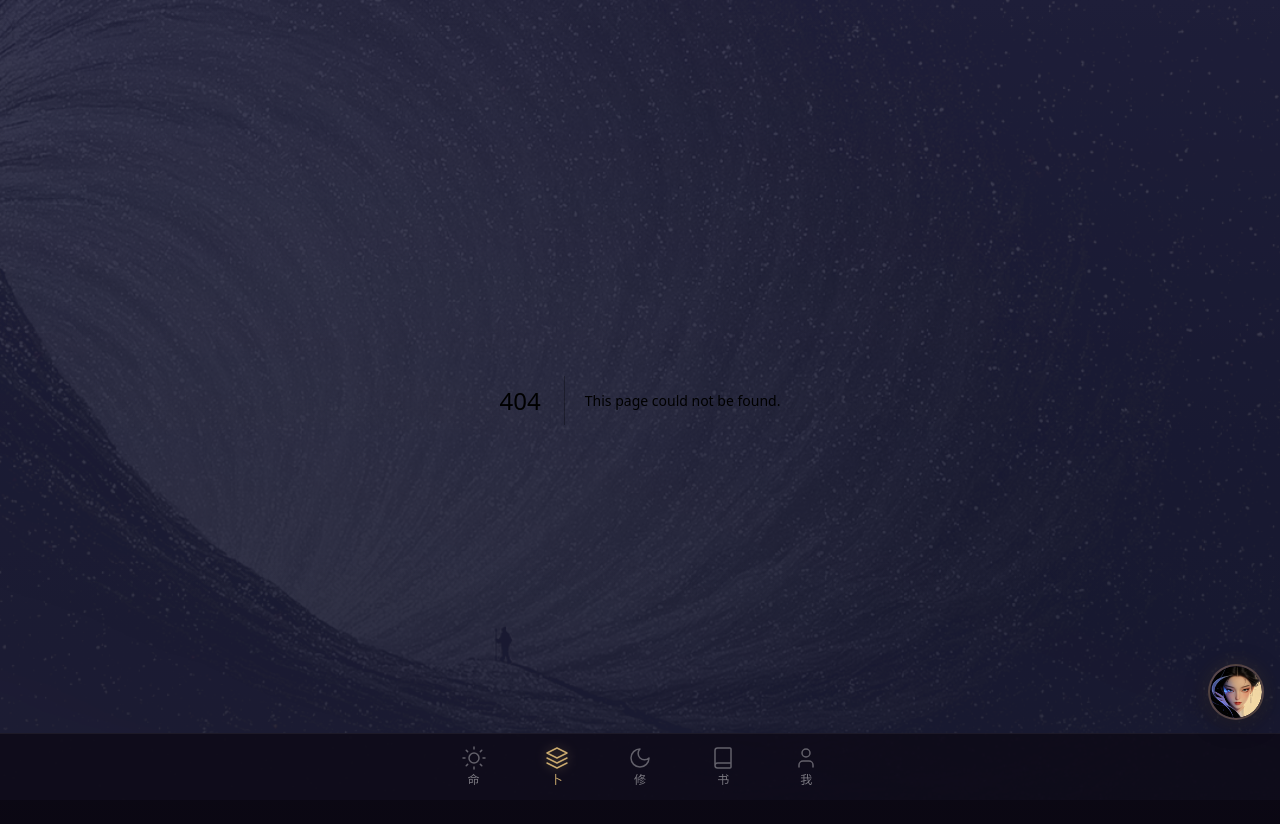
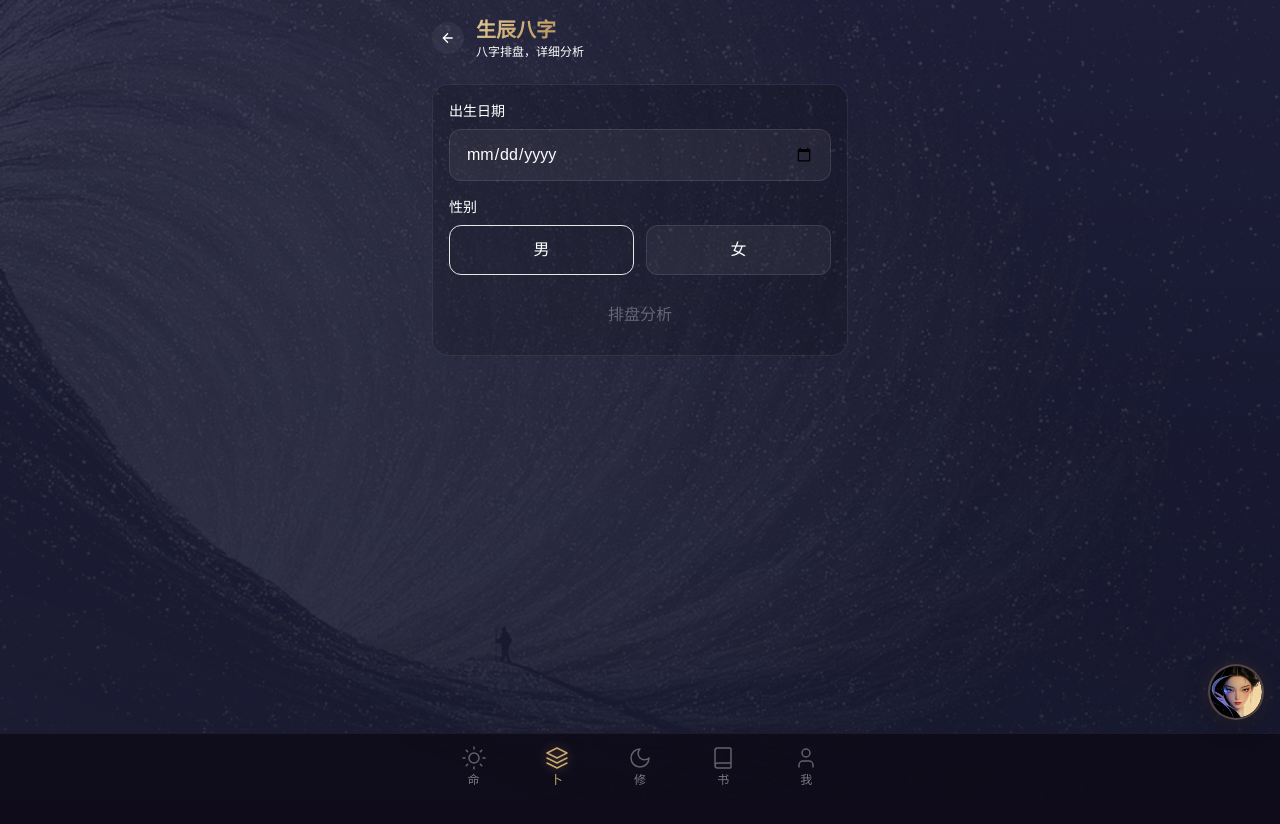
Before and after one commit to wuyi-LifeGPS/fatemaster-ai, a Next.js app: page /bu/birth-chart in a window 1280 px wide. Before the commit this address had no page. Shown: the top 824 px of the page. After the commit the page ends 800 px from the top, so only its background shows below. Built offline with nearby package versions, Linux system fonts and the light colour scheme.

Commit message:
feat: 增加生辰八字排盘功能（/bu/birth-chart）

```diff
--- /dev/null
+++ b/src/app/bu/birth-chart/page.tsx
@@ -0,0 +1,160 @@
+'use client'
+
+import { useState } from 'react'
+import Link from 'next/link'
+
+const TIAN_GAN = ['甲', '乙', '丙', '丁', '戊', '己', '庚', '辛', '壬', '癸']
+const DI_ZHI = ['子', '丑', '寅', '卯', '辰', '巳', '午', '未', '申', '酉', '戌', '亥']
+const WUXING = ['木', '火', '土', '金', '水']
+
+function getGanZhi(year: number, month: number, day: number) {
+  // Simplified calculation for demo
+  const yearGan = TIAN_GAN[(year - 4) % 10]
+  const yearZhi = DI_ZHI[(year - 4) % 12]
+  const monthGan = TIAN_GAN[(year * 2 + month) % 10]
+  const monthZhi = DI_ZHI[(month + 2) % 12]
+  const dayGan = TIAN_GAN[(year * 5 + month * 3 + day) % 10]
+  const dayZhi = DI_ZHI[(year + month + day) % 12]
+  return { year: `${yearGan}${yearZhi}`, month: `${monthGan}${monthZhi}`, day: `${dayGan}${dayZhi}` }
+}
+
+function getWuxing(ganZhi: string) {
+  const gan = ganZhi[0]
+  const ganIndex = TIAN_GAN.indexOf(gan)
+  return WUXING[ganIndex % 5]
+}
+
+export default function BirthChartPage() {
+  const [birthDate, setBirthDate] = useState('')
+  const [gender, setGender] = useState<'男' | '女'>('男')
+  const [result, setResult] = useState<{
+    year: string
+    month: string
+    day: string
+    wuxing: string
+    analysis: string
+  } | null>(null)
+
+  const analyze = () => {
+    if (!birthDate) return
+    const date = new Date(birthDate)
+    const year = date.getFullYear()
+    const month = date.getMonth() + 1
+    const day = date.getDate()
+    const ganZhi = getGanZhi(year, month, day)
+    const wuxing = getWuxing(ganZhi.year)
+    const analysis = `你的八字为${ganZhi.year}年 ${ganZhi.month}月 ${ganZhi.day}日。日主属${wuxing}，性格${wuxing === '木' ? '仁慈正直' : wuxing === '火' ? '热情礼貌' : wuxing === '土' ? '诚实可靠' : wuxing === '金' ? '果断正义' : '聪明灵活'}。`
+    setResult({ ...ganZhi, wuxing, analysis })
+  }
+
+  return (
+    <div className="px-4 pt-4 pb-24 animate-fade-in">
+      {/* Header */}
+      <div className="flex items-center gap-3 mb-6">
+        <Link href="/bu" className="w-8 h-8 rounded-full bg-white/5 flex items-center justify-center hover:bg-white/10 transition">
+          <svg width="16" height="16" viewBox="0 0 24 24" fill="none" stroke="currentColor" strokeWidth="2">
+            <path d="M19 12H5M12 19l-7-7 7-7" />
+          </svg>
+        </Link>
+        <div>
+          <h1 className="text-gold-gradient text-xl font-bold">生辰八字</h1>
+          <p className="text-moonly-text-muted text-xs">八字排盘，详细分析</p>
+        </div>
+      </div>
+
+      {/* Input */}
+      <div className="moonly-card p-4 mb-6">
+        <div className="mb-4">
+          <label className="text-white text-sm font-medium mb-2 block">出生日期</label>
+          <input
+            type="date"
+            value={birthDate}
+            onChange={e => setBirthDate(e.target.value)}
+            className="w-full bg-white/5 border border-white/10 rounded-xl px-4 py-3 text-white text-base focus:outline-none focus:border-moonly-gold/30"
+          />
+        </div>
+        <div className="mb-4">
+          <label className="text-white text-sm font-medium mb-2 block">性别</label>
+          <div className="flex gap-3">
+            <button
+              onClick={() => setGender('男')}
+              className={`flex-1 py-3 rounded-xl font-medium transition ${
+                gender === '男'
+                  ? 'bg-moonly-gold/10 text-moonly-gold border border-moonly-gold/30'
+                  : 'bg-white/5 text-white border border-white/10'
+              }`}
+            >
+              男
+            </button>
+            <button
+              onClick={() => setGender('女')}
+              className={`flex-1 py-3 rounded-xl font-medium transition ${
+                gender === '女'
+                  ? 'bg-moonly-gold/10 text-moonly-gold border border-moonly-gold/30'
+                  : 'bg-white/5 text-white border border-white/10'
+              }`}
+            >
+              女
+            </button>
+          </div>
+        </div>
+        <button
+          onClick={analyze}
+          disabled={!birthDate}
+          className="w-full py-3 bg-moonly-gold/10 text-moonly-gold rounded-xl font-medium hover:bg-moonly-gold/20 transition disabled:opacity-30 disabled:cursor-not-allowed"
+        >
+          排盘分析
+        </button>
+      </div>
+
+      {/* Result */}
+      {result && (
+        <div className="space-y-4">
+          <div className="moonly-card p-6 text-center">
+            <div className="text-4xl mb-3">☯️</div>
+            <div className="text-gold text-2xl font-bold mb-2">八字排盘</div>
+            <div className="text-moonly-text-secondary text-sm leading-relaxed">
+              {result.year}年 {result.month}月 {result.day}日
+            </div>
+          </div>
+
+          <div className="grid grid-cols-3 gap-3">
+            <div className="moonly-card p-4 text-center">
+              <div className="text-moonly-text-muted text-xs mb-1">年柱</div>
+              <div className="text-gold text-xl font-bold">{result.year}</div>
+            </div>
+            <div className="moonly-card p-4 text-center">
+              <div className="text-moonly-text-muted text-xs mb-1">月柱</div>
+              <div className="text-gold text-xl font-bold">{result.month}</div>
+            </div>
+            <div className="moonly-card p-4 text-center">
+              <div className="text-moonly-text-muted text-xs mb-1">日柱</div>
+              <div className="text-gold text-xl font-bold">{result.day}</div>
+            </div>
+          </div>
+
+          <div className="moonly-card p-4">
+            <h3 className="text-gold text-sm font-semibold mb-3">五行分析</h3>
+            <div className="text-moonly-text-secondary text-sm leading-relaxed">
+              日主属{result.wuxing}，五行{result.wuxing}主{result.wuxing === '木' ? '仁' : result.wuxing === '火' ? '礼' : result.wuxing === '土' ? '信' : result.wuxing === '金' ? '义' : '智'}。
+            </div>
+          </div>
+
+          <div className="moonly-card p-4">
+            <h3 className="text-gold text-sm font-semibold mb-3">性格分析</h3>
+            <div className="text-moonly-text-secondary text-sm leading-relaxed">
+              {result.analysis}
+            </div>
+          </div>
+
+          <button
+            onClick={() => { setBirthDate(''); setResult(null) }}
+            className="w-full py-3 bg-white/5 text-white rounded-xl font-medium hover:bg-white/10 transition"
+          >
+            重新排盘
+          </button>
+        </div>
+      )}
+    </div>
+  )
+}
--- a/src/app/bu/page.tsx
+++ b/src/app/bu/page.tsx
@@ -30,6 +30,15 @@ const DIVINATION_TOOLS = [
     status: 'coming',
     color: 'from-pink-500/20 to-pink-600/10',
     border: 'border-pink-500/20',
+  },
+  {
+    icon: '八',
+    label: '生辰八字',
+    desc: '八字排盘，详细分析',
+    href: '/bu/birth-chart',
+    status: 'ready',
+    color: 'from-amber-500/20 to-amber-600/10',
+    border: 'border-amber-500/20',
   },
   {
     icon: '痣',
```
